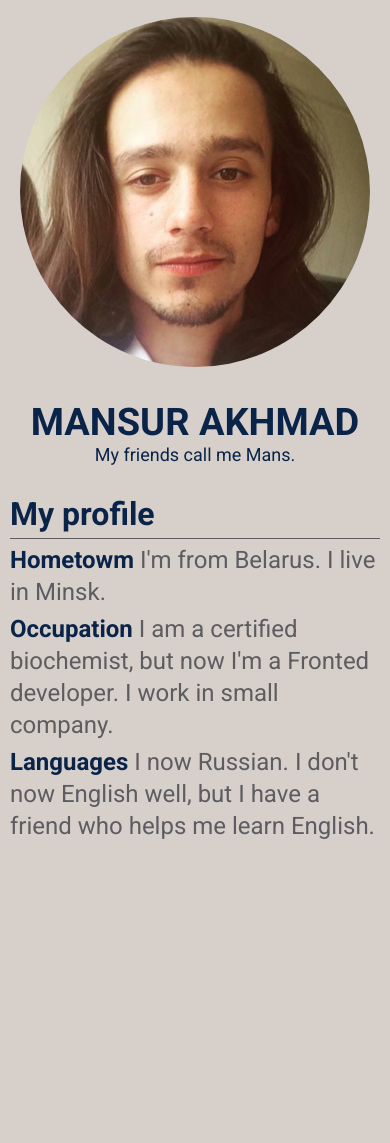
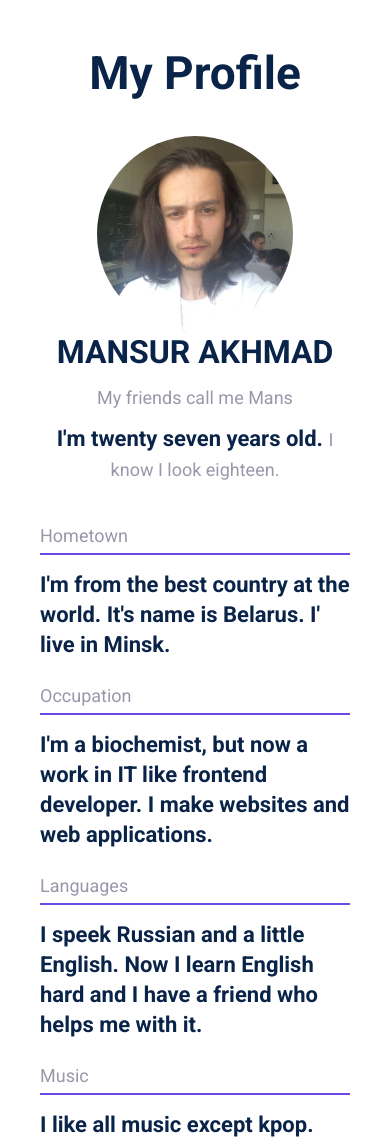
Before and after one commit to MansurAhmadMinsk/super_hw_for_dasha, a plain HTML site: page index.html in a window 390 px wide. Shown: the top 1143 px of the page. Before the commit the page ends 844 px from the top, so only its background shows below. Drawn offline with Linux system fonts and the light colour scheme.

Commit message:
update homework

```diff
--- a/index.html
+++ b/index.html
@@ -12,39 +12,50 @@
 </head>
 <body>
     <div class="container">
-        <div class="left">
-            <img src="./avatar.jpg" alt="ava" />
+        <header>
+            <h1>My profile</h1>
+        </header>
+        <div class="content-primary">
+            <div class="avatar">
+                <img src="./ava2.jpg" alt="avatar" />
+            </div>
+            <div class="person-data">
+                <h2>Mansur Akhmad</h2>
+                <span>My friends call me Mans</span>
+                <p>I'm twenty seven years old. <span>I know I look eighteen.</span></p>
+            </div>
         </div>
-        <div class="right">
-            <div class="name-block">
-                <h1>Mansur Akhmad</h1>
-                <span>My friends call me Mans.</span>
-            </div>
-            <div class="about">
-                <h2>My profile</h2>
-                <div class="text hometown">
-                    <p>Hometowm <span>I'm from Belarus. I live in Minsk.</span></p>
+        <div class="profile-data">
+            <div class="block block-about">
+                <div class="block-item">
+                    <span class="block-item_title">Hometown</span>
+                    <p class="block-item_descr">I'm from the best country at the world. It's name is Belarus. I' live in Minsk.</p>
                 </div>
-                <div class="text occupation">
-                    <p>Occupation <span>I am a certified biochemist, but now I'm a Fronted developer. I work in small company.</span></p>
+                <div class="block-item">
+                    <span class="block-item_title">Occupation</span>
+                    <p class="block-item_descr">I'm a biochemist, but now a work in IT like frontend developer. I make websites and web applications.</p>
                 </div>
-                <div class="text languages">
-                    <p>Languages  <span>I now Russian. I don't now English well, but I have a friend who helps me learn English.</span></p>
+                <div class="block-item">
+                    <span class="block-item_title">Languages</span>
+                    <p class="block-item_descr">I speek Russian and a little English. Now I learn English hard and I have a friend who helps me with it.</p>
                 </div>
             </div>
-            <div class="interests">
-                <h2>Interests</h2>
-                <div class="text music">
-                    <p>Music <span>I like all music except kpop (I hope you don't now what is it).</span></p>
+            <div class="block block-interests">
+                <div class="block-item">
+                    <span class="block-item_title">Music</span>
+                    <p class="block-item_descr">I like all music except kpop.</p>
                 </div>
-                <div class="text films">
-                    <p>Films <span>I don't have specific preferences. I watch movies with my favorite actors.</span></p>
+                <div class="block-item">
+                    <span class="block-item_title">Films</span>
+                    <p class="block-item_descr">I love science fiction, fantasy and funny films.</p>
                 </div>
-                <div class="text films">
-                    <p>TV <span>I love to watch stand up of our 'president' on BT.</span></p>
+                <div class="block-item">
+                    <span class="block-item_title">TV</span>
+                    <p class="block-item_descr">TV? Never heard of it.</p>
                 </div>
-                <div class="text films">
-                    <p>Sport <span>I do climbing and dances.</span></p>
+                <div class="block-item">
+                    <span class="block-item_title">Sport</span>
+                    <p class="block-item_descr">I like climbing and dothe exercises</p>
                 </div>
             </div>
         </div>
--- a/styles.css
+++ b/styles.css
@@ -4,128 +4,128 @@
     font-family: 'Roboto', sans-serif;
 }
 
-body {
-    display: flex;
-    justify-content: center;
-    align-items: center;
-    height: 100vh;
-    background-color: rgba(177, 162, 150, 0.5);
+.container {
+    padding: 70px 85px;
 }
 
-.container {
-    display: flex;
-    width: 70%;
-    max-height: 470px;
-    column-gap: 30px;
-    background-color: #7395AE;
-    color: #fff;
-    border-radius: 16px;
-    overflow: hidden;
-    max-width: 1000px;
+.container header {
+    margin-bottom: 40px;
 }
 
-.left {
+.container header h1 {
+    font-style: normal;
+    font-weight: 600;
+    font-size: 46px;
+    line-height: 46px;
+    text-transform: capitalize;
+    color: #0A2449;
+}
+
+.content-primary {
+    display: flex;
+    align-items: center;
+    column-gap: 40px;
+}
+
+.content-primary .avatar {
+    width: 196px;
+    height: 196px;
+    border-radius: 50%;
+    overflow: hidden;
+}
+
+.content-primary .avatar img {
+    width: 100%;
+    height: 100%;
+    object-fit: cover;
+}
+
+.content-primary .person-data {
+    display: flex;
+    flex-direction: column;
+    row-gap: 14px;
+}
+
+.content-primary .person-data h2 {
+    font-style: normal;
+    font-weight: 600;
+    font-size: 32px;
+    line-height: 40px;
+    color: #0A2449;
+    text-transform: uppercase;
+}
+
+.content-primary .person-data span {
+    font-style: normal;
+    font-weight: normal;
+    font-size: 18px;
+    line-height: 24px;
+    color: #9799AA;
+}
+
+.content-primary .person-data p {
+    font-style: normal;
+    font-weight: bold;
+    font-size: 22px;
+    line-height: 30px;
+    color: #0A2449;
+}
+
+.profile-data {
+    display: flex;
+    justify-content: space-between;
+    margin-top: 40px;
+}
+
+.profile-data .block {
     flex-basis: 40%;
 }
 
-.right {
-    flex-basis: 60%;
+.profile-data .block .block-item {
+    margin-bottom: 24px;
 }
 
-.left img {
-    height: 100%;
-    width: 100%;
-    object-fit: cover;
+.profile-data .block .block-item .block-item_title {
+    font-style: normal;
+    font-weight: normal;
+    font-size: 18px;
+    line-height: 24px;
+    color: #9799AA;
+    display: block;
+    padding-bottom: 5px;
+    border-bottom: 2px solid #6B48E7;
+    margin-bottom: 15px;
 }
 
-.right {
-    padding: 20px 10px 20px 0;
+.profile-data .block .block-item .block-item_descr {
+    font-style: normal;
+    font-weight: bold;
+    font-size: 22px;
+    line-height: 30px;
+    color: #0A2449;
 }
 
-.name-block {
-    margin-bottom: 10px;
-}
 
-.name-block h1 {
-    text-transform: uppercase;
-    font-size: 38px;
-}
-.name-block span {
-    font-size: 14px;
-}
-
-.text {
-    margin-bottom: 5px;
-    font-size: 16px;
-    line-height: 20px;
-    color: #5D5C61;
-    font-weight: bold;
-}
-.text span {
-    color: #fff;
-    font-weight: 500;
-}
-
-h2 {
-    margin-top: 15px;
-    margin-bottom: 5px;
-    display: block;
-    border-bottom: 1px solid #5D5C61;
-    padding-bottom: 5px;
-}
-
-@media (max-width: 1000px) {
-    .container {
-        width: 90%;
+@media (max-width: 840px){
+    h1 {
+        text-align: center;
+    }
+    .container  {
+        padding: 50px 40px;
+    }
+    .person-data {
+        text-align: center;
+    }
+    .content-primary {
+        flex-direction: column;
+    }
+    .profile-data .block {
+        flex-basis: 45%;
     }
 }
 
-@media (max-width: 780px) {
-    .container {
-        width: 100%;
-        max-height: 100%;
+@media (max-width: 640px){
+    .profile-data {
         flex-direction: column;
-        position: relative;
-        background-color: transparent;
-    }
-    .left {
-        width: 350px;
-        height: 350px;
-        overflow: hidden;
-        border-radius: 50%;
-        flex-basis: 350px;
-        position: absolute;
-        left: 50%;
-        top: 2%;
-        transform: translateX(-50%);
-    }
-    .left img {
-        object-position: 20% 7%;
-    }
-    .right {
-        padding: 400px 10px 20px 10px;
-    }
-    .name-block {
-        text-align: center;
-        color: #0A2449;
-        margin-bottom: 30px;
-    }
-    .text {
-        color:#0A2449;
-        font-size: 24px;
-        line-height: 32px;
-    }
-    .text span {
-        color: #5D5C61;
-    }
-    h2 {
-        color: #0A2449;
-        font-size: 32px;
-    }
-    h1 {
-        font-size: 56px;
-    }
-    .name-block span {
-        font-size: 18px;
     }
 }
```
Also changed, not shown: a1.jpg (added), ava2.jpg (added).
